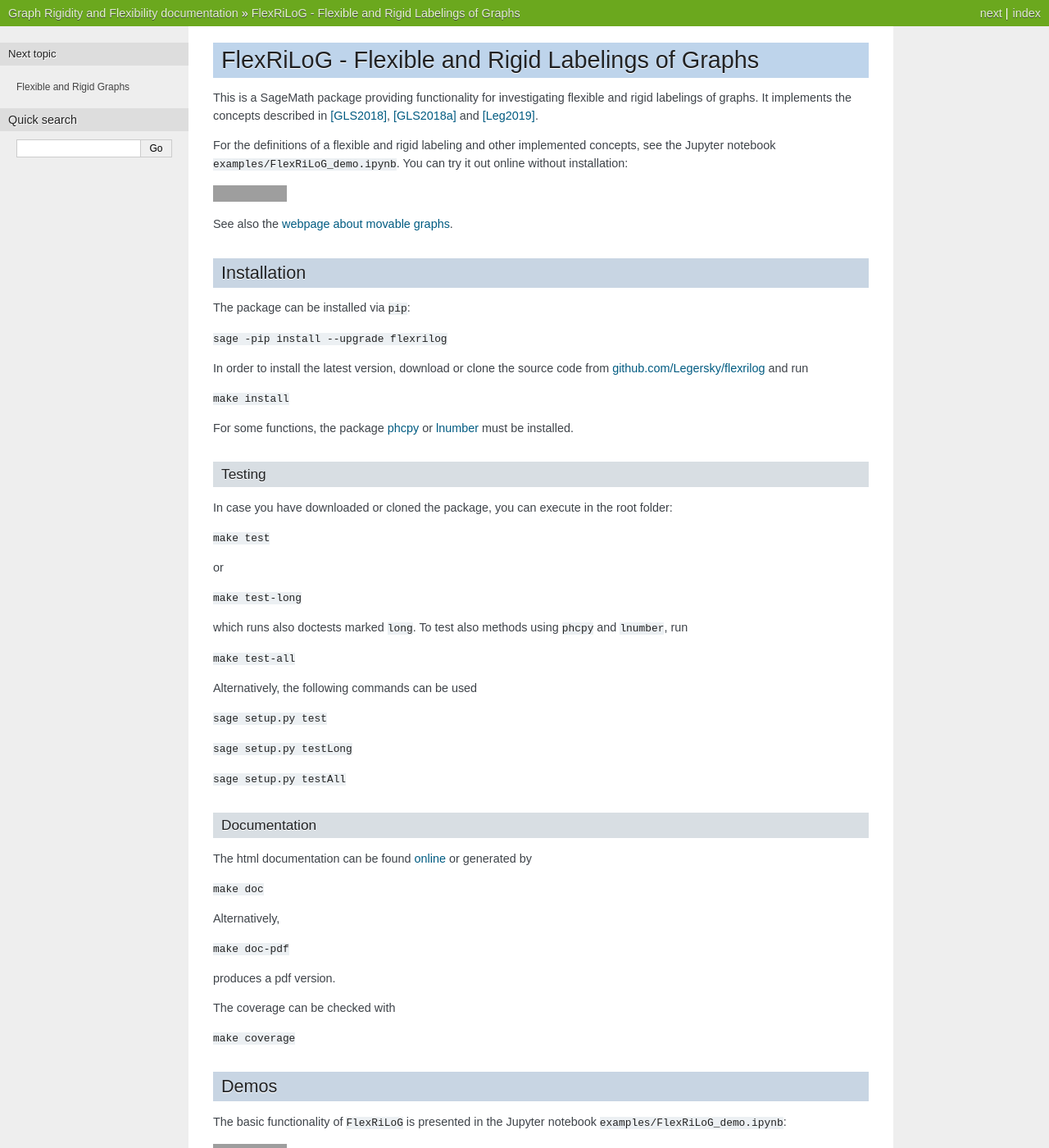
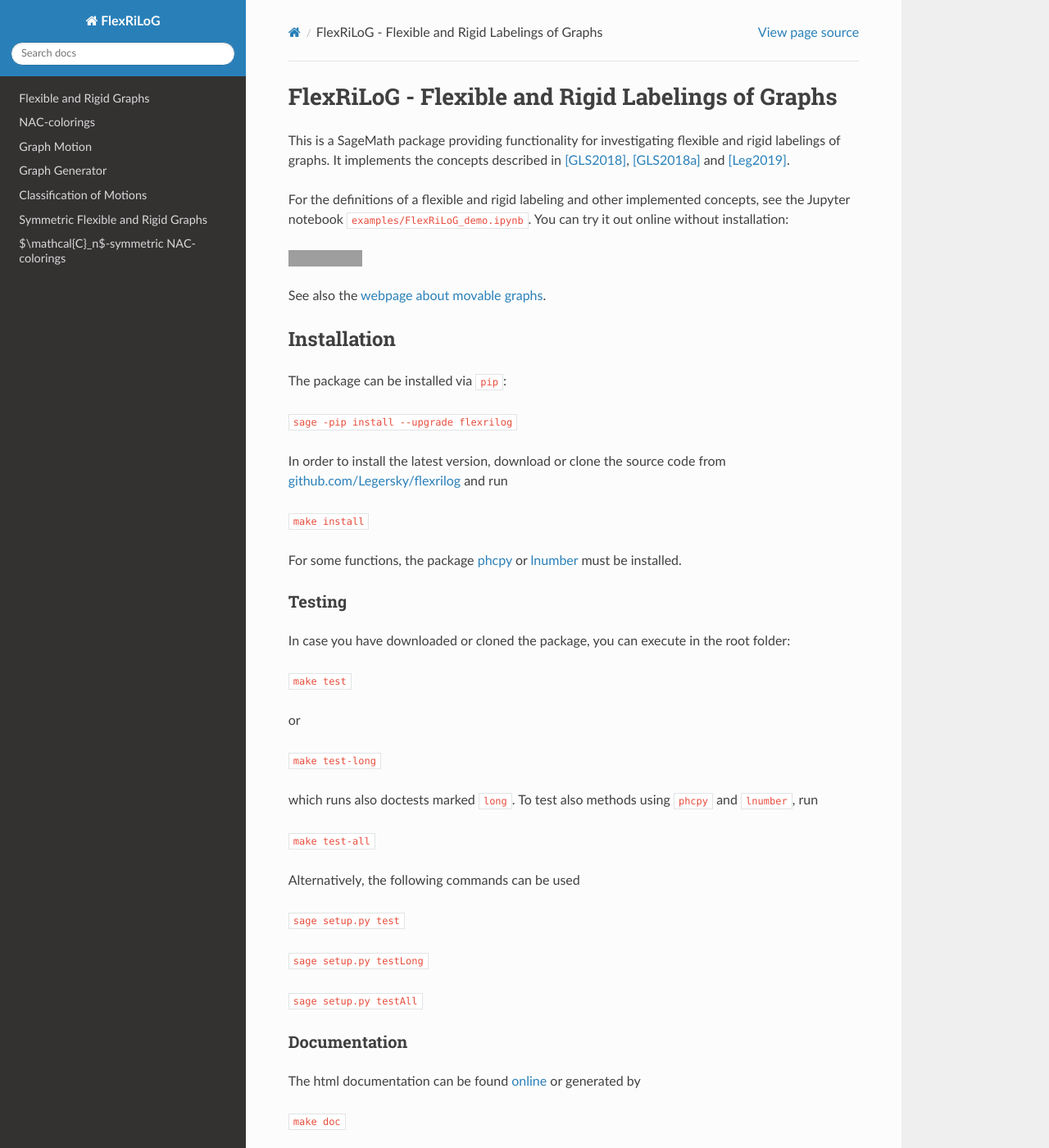
Before and after one commit to Legersky/flexrilog, a Sphinx documentation site: the page built from doc/index.rst, in a window 1280 px wide and 1400 px high. Shown: the whole window at 82% size. Built offline with Sphinx 7.4.7 and the Read the Docs theme 2.0.0, drawn with Linux system fonts in a browser that asks for light colours; some of the changed text lies outside the part shown; grey boxes are pictures that could not be loaded.

Commit message:
doc update

```diff
--- a/doc/conf.py
+++ b/doc/conf.py
@@ -1,6 +1,6 @@
 # -*- coding: utf-8 -*-
 #
-# Graph Rigidity and Flexibility documentation build configuration file, created by
+# FlexRiLoG documentation build configuration file, created by
 # sphinx-quickstart on Tue Jan 15 11:10:03 2019.
 #
 # This file is execfile()d with the current directory set to its
@@ -31,13 +31,17 @@
 # Add any Sphinx extension module names here, as strings. They can be
 # extensions coming with Sphinx (named 'sphinx.ext.*') or your custom
 # ones.
+
+import sphinx_rtd_theme
+
 extensions = [
     #'inventory_builder', 'multidocs','sage_autodoc',
     'sphinx.ext.autodoc',
     'sphinx.ext.mathjax',
     'sphinx.ext.extlinks',
     'sphinx.ext.viewcode',
-    'matplotlib.sphinxext.plot_directive']
+    'matplotlib.sphinxext.plot_directive',
+    "sphinx_rtd_theme",]
 
 
 mathjax_config = {
@@ -104,9 +108,9 @@
 master_doc = 'index'
 
 # General information about the project.
-project = u'Graph Rigidity and Flexibility'
+project = u'FlexRiLoG'
 copyright = u'2019, Jan Legerský'
-author = u'Jan Legerský'
+author = u'Jan Legerský, Georg Grasegger'
 
 # The version info for the project you're documenting, acts as replacement for
 # |version| and |release|, also used in various other places throughout the
@@ -152,7 +156,7 @@
 # The theme to use for HTML and HTML Help pages.  See the documentation for
 # a list of builtin themes.
 #
-html_theme = 'nature'
+html_theme = 'sphinx_rtd_theme' #'nature'
 
 # Theme options are theme-specific and customize the look and feel of a theme
 # further.  For a list of options available for each theme, see the
@@ -182,7 +186,7 @@
 # -- Options for HTMLHelp output ------------------------------------------
 
 # Output file base name for HTML help builder.
-htmlhelp_basename = 'GraphRigidityandFlexibilitydoc'
+htmlhelp_basename = 'FlexRiLoGdoc'
 
 
 # -- Options for LaTeX output ---------------------------------------------
@@ -209,7 +213,7 @@
 # (source start file, target name, title,
 #  author, documentclass [howto, manual, or own class]).
 latex_documents = [
-    (master_doc, 'GraphRigidityandFlexibility.tex', u'Graph Rigidity and Flexibility Documentation',
+    (master_doc, 'FlexRiLoG.tex', u'FlexRiLoG Documentation',
      u'Jan Legerský', 'manual'),
 ]
 
@@ -219,7 +223,7 @@
 # One entry per manual page. List of tuples
 # (source start file, name, description, authors, manual section).
 man_pages = [
-    (master_doc, 'graphrigidityandflexibility', u'Graph Rigidity and Flexibility Documentation',
+    (master_doc, 'FlexRiLoG', u'FlexRiLoG Documentation',
      [author], 1)
 ]
 
@@ -230,7 +234,7 @@
 # (source start file, target name, title, author,
 #  dir menu entry, description, category)
 texinfo_documents = [
-    (master_doc, 'GraphRigidityandFlexibility', u'Graph Rigidity and Flexibility Documentation',
-     author, 'GraphRigidityandFlexibility', 'One line description of project.',
+    (master_doc, 'FlexRiLoG', u'FlexRiLoG Documentation',
+     author, 'FlexRiLoG', 'A package for studying flexible and rigid labelings of graphs',
      'Miscellaneous'),
 ]
```
